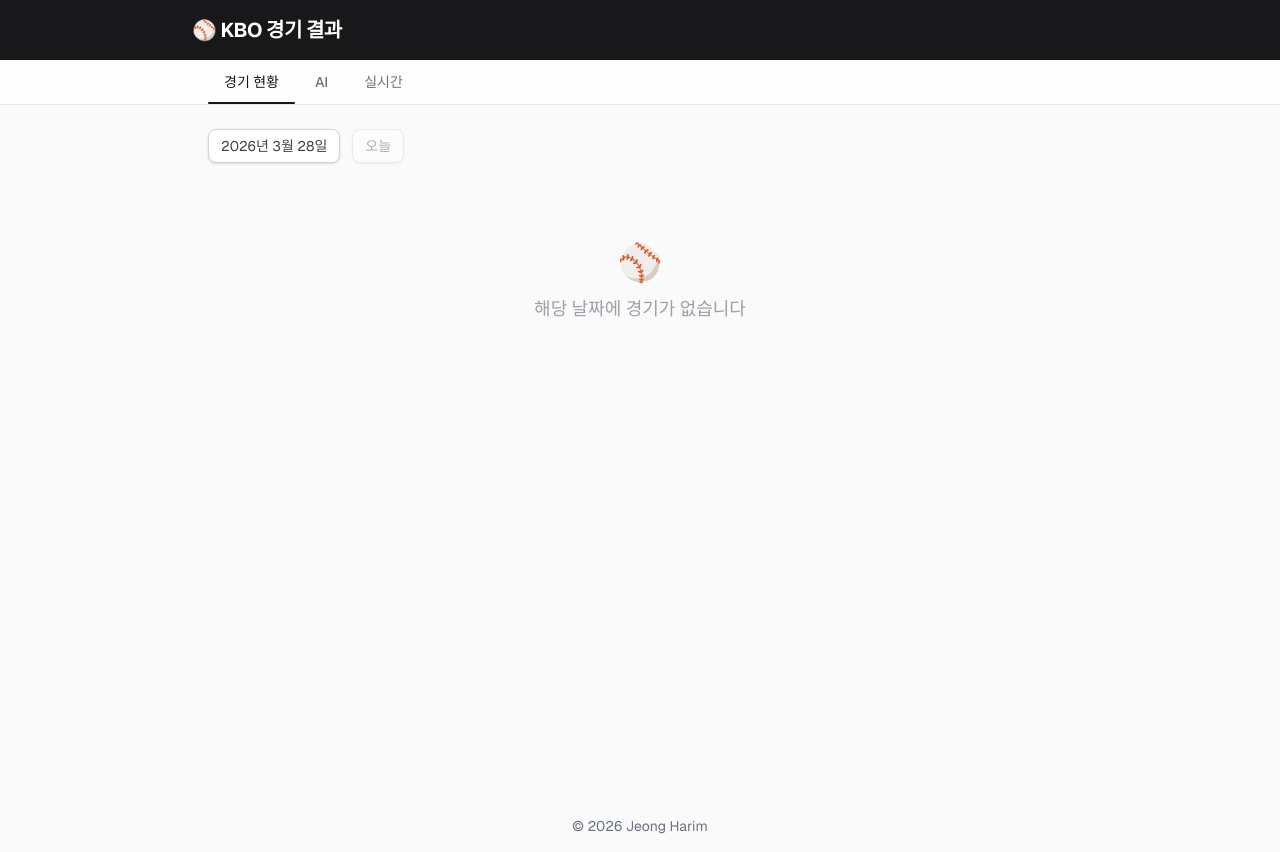
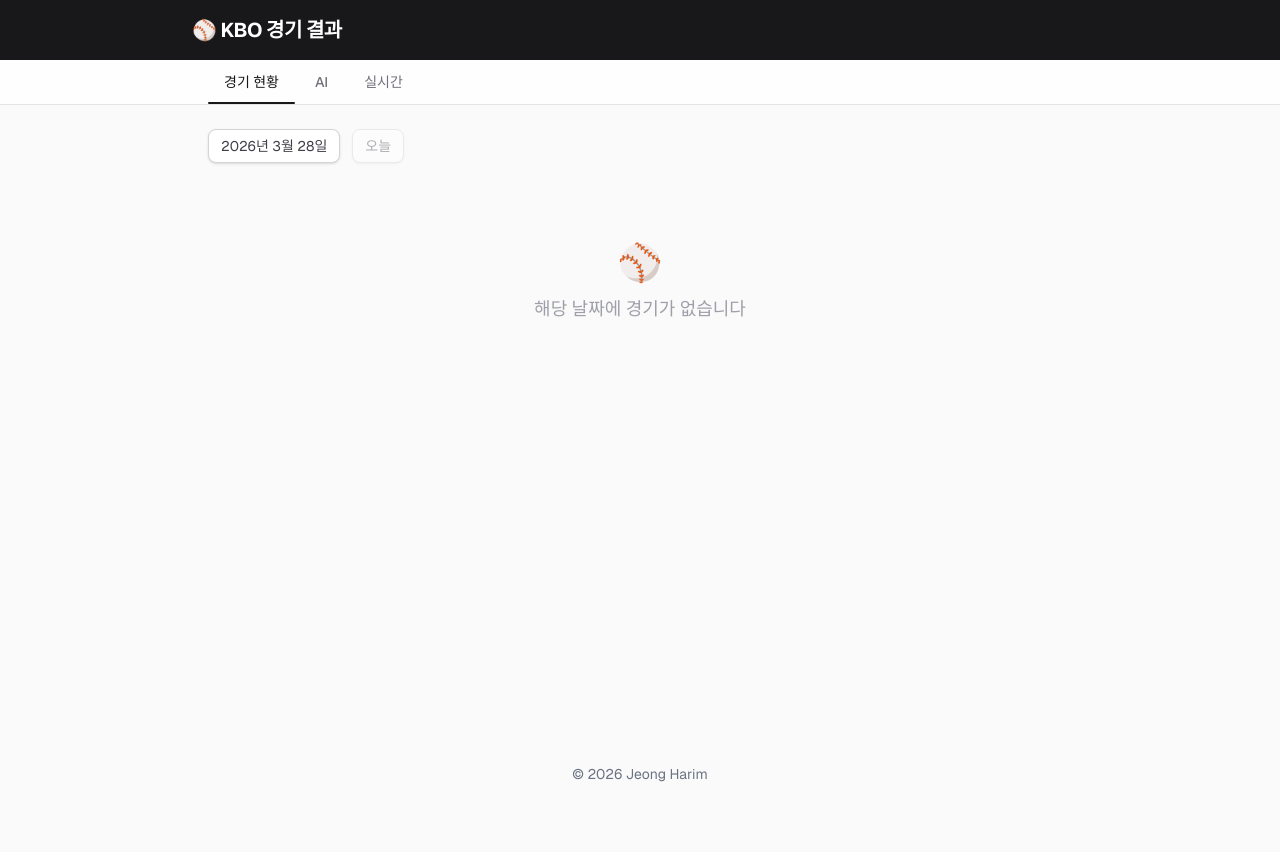
Before and after one commit to jeonghar1m/kbo-stats, a Next.js app: page / in a window 1280 px wide. After the commit the page ends 800 px from the top, so only its background shows below. Built offline with nearby package versions, Linux system fonts and the light colour scheme.

Commit message:
style: 불필요한 스크롤바 생기지 않도록 스타일 수정

```diff
--- a/app/page.tsx
+++ b/app/page.tsx
@@ -21,7 +21,7 @@ export default async function Home({
   }
 
   return (
-    <main className="min-h-screen">
+    <main className="flex-1">
       <header className="bg-zinc-900 text-white py-4 px-4 dark:bg-zinc-950">
         <div className="max-w-4xl mx-auto">
           <h1 className="text-xl font-bold tracking-tight">⚾ KBO 경기 결과</h1>
```
